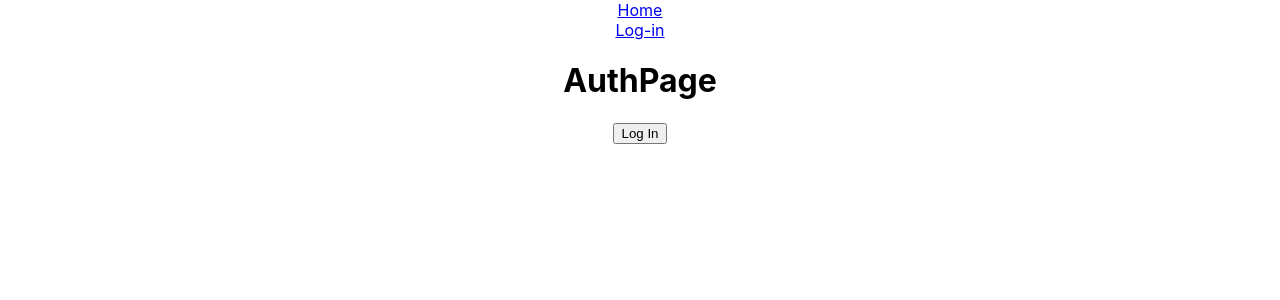
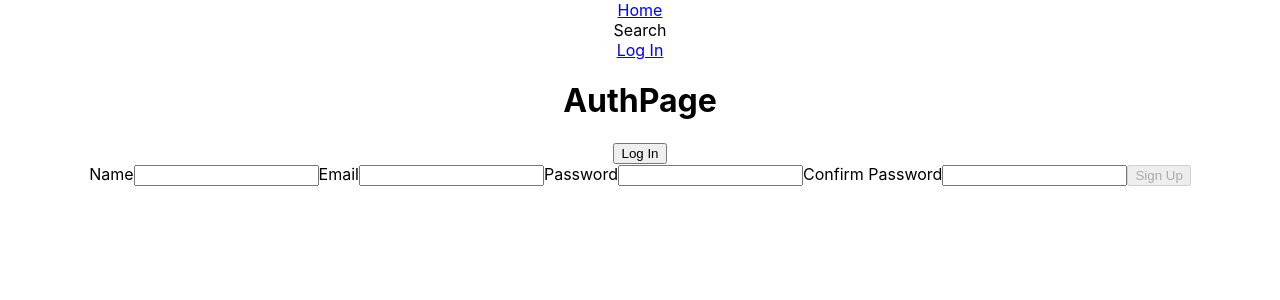
Before and after one commit to pochi-japan/pochi-react, a React (Create React App) app: page /auth in a window 1280 px wide. Both pictures are taken after a click on the button "Sign Up". Shown: the top 300 px of the page. Built offline with nearby package versions, Linux system fonts and the light colour scheme.

Commit message:
complete register form

```diff
--- a/src/App.js
+++ b/src/App.js
@@ -21,17 +21,15 @@ function App() {
 	};
 
 	// STATES
-	// If a user is signed in, use the token that's saved in localStorage
+	// If a user is signed in, use the token that's saved in localStorage (true/false)
 	const [token, setToken] = useState(localStorage.getItem('token') || false);
-	// console.log(token)
 
 	// Signing up
 	const [register, setRegister] = useState(defaultRegister);
 
-	// Logging in - when user logs in, assign a token
+	// Logging in - when user logs in, assign a token. JWT is the token value
 	const [user, setUser] = useState(defaultUser);
 	const [JWT, setJWT] = useState('');
-	// const [user, setUser] = useState(null);
 
 	return (
 		<div className='App'>
--- a/src/components/login/AuthPage.js
+++ b/src/components/login/AuthPage.js
@@ -12,14 +12,14 @@ function AuthPage({
 	register,
 	setRegister,
 }) {
-	const [showSignUp, setShowSignUp] = useState(false);
+	const [showRegister, setShowRegister] = useState(false);
 	return (
 		<main>
 			<h1>AuthPage</h1>
-			<button onClick={() => setShowSignUp(!showSignUp)}>
-				{showSignUp ? 'Log In' : 'Sign Up'}
+			<button onClick={() => setShowRegister(!showRegister)}>
+				{showRegister ? 'Log In' : 'Sign Up'}
 			</button>
-			{showSignUp ? (
+			{showRegister ? (
 				<RegisterForm register={register} setRegister={setRegister} />
 			) : (
 				<LoginForm
--- a/src/components/login/LoginForm.js
+++ b/src/components/login/LoginForm.js
@@ -1,7 +1,6 @@
 import axios from 'axios';
 import { useState } from 'react';
 import { useNavigate } from 'react-router-dom';
-import * as usersService from '../../utilities/UsersService';
 
 // export default function LoginForm({ setUser }) {
 // const [credentials, setCredentials] = useState({
--- a/src/components/login/NavBar.js
+++ b/src/components/login/NavBar.js
@@ -1,6 +1,7 @@
 import { useNavigate, Link } from 'react-router-dom';
 import NavLoggedIn from './NavLoggedIn';
 import NavLoggedOut from './NavLoggedOut';
+import Search from '../Search';
 
 function NavBar({ token, setToken }) {
 	// let navigate = useNavigate();
@@ -17,6 +18,7 @@ function NavBar({ token, setToken }) {
 			<div>
 				{/* Links that show regardless of logged status */}
 				<Link to='/'>Home</Link>
+				<Search />
 				{/* Requires logged in status */}
 				{token ? (
 					<NavLoggedIn setToken={setToken} />
--- a/src/components/login/NavLoggedOut.js
+++ b/src/components/login/NavLoggedOut.js
@@ -1,9 +1,9 @@
 import { Link } from 'react-router-dom';
 
-function NavLoggedOut(props) {
+function NavLoggedOut() {
 	return (
 		<div>
-			<Link to='/auth'>Log-in</Link>
+			<Link to='/auth'>Log In</Link>
 		</div>
 	);
 }
--- a/src/components/login/RegisterForm.js
+++ b/src/components/login/RegisterForm.js
@@ -1,6 +1,3 @@
-import { Component } from 'react';
-// import { signUp } from '../../utilities/UsersService';
-// import { signUp } from '../../utilities/UsersApi';
 import { useNavigate } from 'react-router-dom';
 import axios from 'axios';
 import { useState } from 'react';
@@ -10,9 +7,89 @@ import { useState } from 'react';
 function RegisterForm({ register, setRegister }) {
 	const navigate = useNavigate();
 	const [duplicateUser, setDuplicateUser] = useState(false);
+	const [error, setError] = useState('');
+	const disable = register.password !== register.confirm;
 
-	function handleChange(e) {}
-	return <div></div>;
+	function handleChange(e) {
+		setRegister({
+			...register,
+			[e.target.id]: e.target.value,
+		});
+		console.log(register);
+	}
+
+	const handleSubmit = async (e) => {
+		e.preventDefault();
+		await setRegister(register);
+
+		try {
+			const url = 'http://localhost:8000/api/users/signup';
+			// const url = 'https://pochi-japan.herokuapp.com/api/users/signup';
+			const res = await axios.post(url, register);
+			console.log('Register Response:', res);
+
+			if (res.status === 200) {
+				setDuplicateUser(false);
+				navigate('/auth');
+			}
+		} catch (err) {
+			setDuplicateUser(true);
+			setError('Registration Failed. Please try again.');
+		}
+	};
+
+	return (
+		<div>
+			<div className='form-container'>
+				<form autoComplete='off' onSubmit={handleSubmit}>
+					<label htmlFor='name'>Name</label>
+					<input
+						id='name'
+						type='text'
+						name='name'
+						value={register.name}
+						onChange={handleChange}
+						required
+					/>
+					<label htmlFor='email'>Email</label>
+					<input
+						id='email'
+						type='email'
+						name='email'
+						value={register.email}
+						onChange={handleChange}
+						required
+					/>
+					<label htmlFor='password'>Password</label>
+					<input
+						id='password'
+						type='password'
+						name='password'
+						value={register.password}
+						onChange={handleChange}
+						required
+					/>
+					<label htmlFor='confirm'>Confirm Password</label>
+					<input
+						id='confirm'
+						type='password'
+						name='confirm'
+						value={register.confirm}
+						onChange={handleChange}
+						required
+					/>
+					{duplicateUser ? <div>Username unavailable</div> : ''}
+					<button type='submit' disabled={disable}>
+						Sign Up
+					</button>
+				</form>
+			</div>
+			<p className='error-message'>
+				{''}
+				{error}
+			</p>
+		</div>
+	);
 }
 
 export default RegisterForm;
--- a/src/utilities/UsersApi.js
+++ b/src/utilities/UsersApi.js
@@ -1,61 +1,61 @@
-import { getToken } from './UsersService';
+// import { getToken } from './UsersService';
 
-// This is the base path of the Express route we'll define
-const BASE_URL = 'http://localhost:8000/api/users';
+// // This is the base path of the Express route we'll define
+// const BASE_URL = 'http://localhost:8000/api/users';
 
-export async function signUp(userData) {
-	// Fetch uses an options object as a second arg to make requests
-	// other than basic GET requests, include data, headers, etc.
-	const res = await fetch(`${BASE_URL}/signup`, {
-		method: 'POST',
-		headers: { 'Content-Type': 'application/json' },
-		// Fetch requires data payloads to be stringified
-		// and assigned to a body property on the options object
-		body: JSON.stringify(userData),
-	});
-	// Check if request was successful
-	if (res.ok) {
-		// res.json() will resolve to the JWT
-		return res.json();
-	} else {
-		throw new Error('Invalid Sign Up');
-	}
-}
+// export async function signUp(userData) {
+// 	// Fetch uses an options object as a second arg to make requests
+// 	// other than basic GET requests, include data, headers, etc.
+// 	const res = await fetch(`${BASE_URL}/signup`, {
+// 		method: 'POST',
+// 		headers: { 'Content-Type': 'application/json' },
+// 		// Fetch requires data payloads to be stringified
+// 		// and assigned to a body property on the options object
+// 		body: JSON.stringify(userData),
+// 	});
+// 	// Check if request was successful
+// 	if (res.ok) {
+// 		// res.json() will resolve to the JWT
+// 		return res.json();
+// 	} else {
+// 		throw new Error('Invalid Sign Up');
+// 	}
+// }
 
-export async function login(credentials) {
-	const res = await fetch(`${BASE_URL}/signin`, {
-		method: 'POST',
-		headers: { 'Content-Type': 'application/json' },
-		body: JSON.stringify(credentials),
-	});
-	if (res.ok) {
-		return res.json();
-	} else {
-		throw new Error('Invalid Sign Up');
-	}
-}
+// export async function login(credentials) {
+// 	const res = await fetch(`${BASE_URL}/signin`, {
+// 		method: 'POST',
+// 		headers: { 'Content-Type': 'application/json' },
+// 		body: JSON.stringify(credentials),
+// 	});
+// 	if (res.ok) {
+// 		return res.json();
+// 	} else {
+// 		throw new Error('Invalid Sign Up');
+// 	}
+// }
 
-export function checkToken() {
-	return sendRequest(`${BASE_URL}/check-token`);
-}
+// export function checkToken() {
+// 	return sendRequest(`${BASE_URL}/check-token`);
+// }
 
-/*--- Helper Functions ---*/
+// /*--- Helper Functions ---*/
 
-async function sendRequest(url, method = 'GET', payload = null) {
-	// Fetch accepts an options object as the 2nd argument
-	// used to include a data payload, set headers, etc.
-	const options = { method };
-	if (payload) {
-		options.headers = { 'Content-Type': 'application/json' };
-		options.body = JSON.stringify(payload);
-	}
-	const token = getToken();
-	if (token) {
-		options.headers = options.headers || {};
-		options.headers.Authorization = `Bearer ${token}`;
-	}
-	const res = await fetch(url, options);
-	// res.ok will be false if the status code set to 4xx in the controller action
-	if (res.ok) return res.json();
-	throw new Error('Bad Request');
-}
+// async function sendRequest(url, method = 'GET', payload = null) {
+// 	// Fetch accepts an options object as the 2nd argument
+// 	// used to include a data payload, set headers, etc.
+// 	const options = { method };
+// 	if (payload) {
+// 		options.headers = { 'Content-Type': 'application/json' };
+// 		options.body = JSON.stringify(payload);
+// 	}
+// 	const token = getToken();
+// 	if (token) {
+// 		options.headers = options.headers || {};
+// 		options.headers.Authorization = `Bearer ${token}`;
+// 	}
+// 	const res = await fetch(url, options);
+// 	// res.ok will be false if the status code set to 4xx in the controller action
+// 	if (res.ok) return res.json();
+// 	throw new Error('Bad Request');
+// }
--- a/src/utilities/UsersService.js
+++ b/src/utilities/UsersService.js
@@ -1,49 +1,49 @@
-import * as usersAPI from './UsersApi';
-import { Buffer } from 'buffer';
+// import * as usersAPI from './UsersApi';
+// import { Buffer } from 'buffer';
 
-// export async function signUp(userData) {
-// 	// Delegate the network request code to the users-api.js API module
-// 	// which will ultimately return a JSON Web Token (JWT)
-// 	const token = await usersAPI.signUp(userData);
-// 	// Persist the token to local storage
-// 	// localStorage.setItem('token', token);
-// 	// Baby step by returning whatever is sent back by the server
+// // export async function signUp(userData) {
+// // 	// Delegate the network request code to the users-api.js API module
+// // 	// which will ultimately return a JSON Web Token (JWT)
+// // 	const token = await usersAPI.signUp(userData);
+// // 	// Persist the token to local storage
+// // 	// localStorage.setItem('token', token);
+// // 	// Baby step by returning whatever is sent back by the server
+// // 	return token;
+// // }
+
+// export function getToken() {
+// 	// getItem returns null if there's no string
+// 	const token = localStorage.getItem('token');
+// 	if (!token) return null;
+// 	// Obtain the payload of the token
+// 	// console.log(JSON.parse(token));
+// 	const payload = JSON.parse(token);
+// 	console.log('payload', payload);
+// 	// A JWT's exp is expressed in seconds, not milliseconds, so convert
+// 	if (payload.exp < Date.now() / 1000) {
+// 		// Token has expired - remove it from localStorage
+// 		localStorage.removeItem('token');
+// 		return null;
+// 	}
 // 	return token;
 // }
 
-export function getToken() {
-	// getItem returns null if there's no string
-	const token = localStorage.getItem('token');
-	if (!token) return null;
-	// Obtain the payload of the token
-	// console.log(JSON.parse(token));
-	const payload = JSON.parse(token);
-	console.log('payload', payload);
-	// A JWT's exp is expressed in seconds, not milliseconds, so convert
-	if (payload.exp < Date.now() / 1000) {
-		// Token has expired - remove it from localStorage
-		localStorage.removeItem('token');
-		return null;
-	}
-	return token;
-}
+// export function getUser() {
+// 	const token = getToken();
+// 	console.log('getuser tokennnnnnn', token);
+// 	// If there's a token, return the user in the payload, otherwise return null
+// 	return token ? JSON.parse(token).user : null;
+// }
 
-export function getUser() {
-	const token = getToken();
-	console.log('getuser tokennnnnnn', token);
-	// If there's a token, return the user in the payload, otherwise return null
-	return token ? JSON.parse(token).user : null;
-}
+// export async function login(credentials) {
+// 	const token = await usersAPI.login(credentials);
+// 	console.log('login tokennnnnnn', token);
+// 	localStorage.setItem('token', JSON.stringify(token));
+// 	return getUser();
+// }
 
-export async function login(credentials) {
-	const token = await usersAPI.login(credentials);
-	console.log('login tokennnnnnn', token);
-	localStorage.setItem('token', JSON.stringify(token));
-	return getUser();
-}
-
-/*-- This is not necessary in your MERN-Stack projects ---*/
-/*-- It's only to see how to send a token to the server ---*/
-export function checkToken() {
-	return usersAPI.checkToken().then((dateStr) => new Date(dateStr));
-}
+// /*-- This is not necessary in your MERN-Stack projects ---*/
+// /*-- It's only to see how to send a token to the server ---*/
+// export function checkToken() {
+// 	return usersAPI.checkToken().then((dateStr) => new Date(dateStr));
+// }
```
